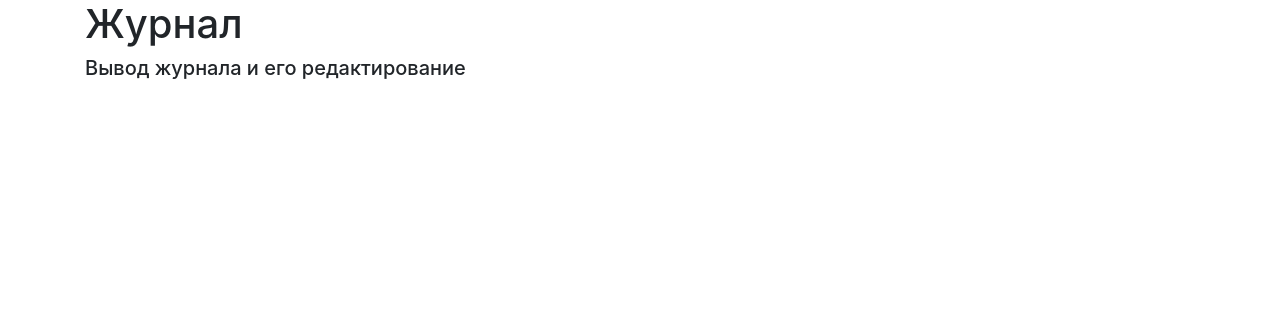
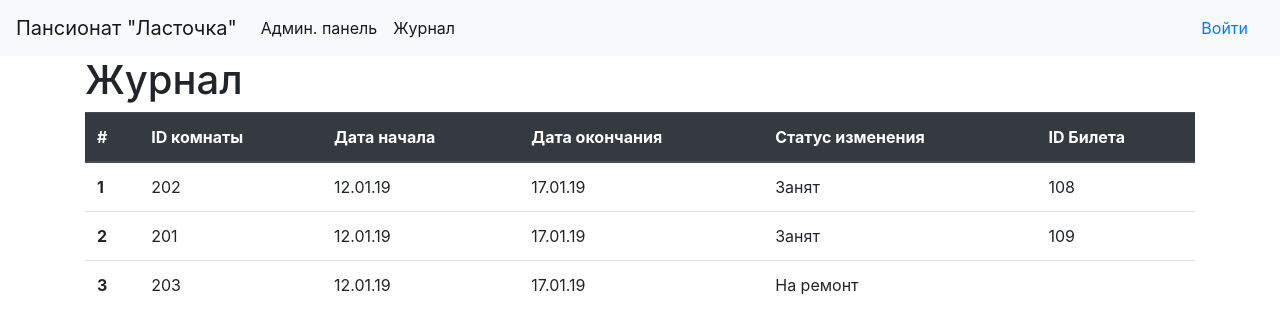
Before and after one commit to N0mi/databaseKurs, a Flask app: page /journal/ in a window 1280 px wide. Shown: the top 334 px of the page. Run offline with Flask 2, Linux system fonts and the light colour scheme; some libraries are stand-ins or nearby versions.

Commit message:
update front

```diff
--- a/flask-website/templates/journal.html
+++ b/flask-website/templates/journal.html
@@ -5,9 +5,63 @@
 	<title>Журнал</title>
 </head>
 <body>
+		<nav class="navbar navbar-expand-lg navbar-light bg-light">
+				<a class="navbar-brand" href="#">Пансионат "Ласточка"</a>
+				<button class="navbar-toggler" type="button" data-toggle="collapse" data-target="#navbarText" aria-controls="navbarText" aria-expanded="false" aria-label="Toggle navigation">
+						<span class="navbar-toggler-icon"></span>
+					  </button>
+					  <div class="collapse navbar-collapse" id="navbarText">
+						<ul class="navbar-nav mr-auto">
+						  <li class="nav-item active">
+							<a class="nav-link" href="#">Админ. панель</a>
+						  </li>
+						  <li class="nav-item active">
+								<a class="nav-link" href="#">Журнал</a>
+						  </li>
+						</ul>
+						<a class="nav-link" href="#">Войти</a>
+					  </div>
+			</nav>
 	<div class="container">
 		<h1>Журнал</h1>
-		<h5>Вывод журнала и его редактирование</h5>
+		<table class="table">
+				<thead class="thead-dark">
+				  <tr>
+					<th scope="col">#</th>
+					<th scope="col">ID комнаты</th>
+					<th scope="col">Дата начала</th>
+					<th scope="col">Дата окончания</th>
+					<th scope="col">Статус изменения</th>
+					<th scope="col">ID Билета</th>
+				  </tr>
+				</thead>
+				<tbody>
+				  <tr>
+					<th scope="row">1</th>
+					<td>202</td>
+					<td>12.01.19</td>
+					<td>17.01.19</td>
+					<td>Занят</td>
+					<td>108</td>
+				  </tr>
+				  <tr>
+					<th scope="row">2</th>
+					<td>201</td>
+					<td>12.01.19</td>
+					<td>17.01.19</td>
+					<td>Занят</td>
+					<td>109</td>
+				  </tr>
+				  <tr>
+					<th scope="row">3</th>
+					<td>203</td>
+					<td>12.01.19</td>
+					<td>17.01.19</td>
+					<td>На ремонт</td>
+					<td></td>
+				  </tr>
+				</tbody>
+			  </table>
 	</div>
 
 	<script src="https://code.jquery.com/jquery-3.3.1.slim.min.js" integrity="sha384-q8i/X+965DzO0rT7abK41JStQIAqVgRVzpbzo5smXKp4YfRvH+8abtTE1Pi6jizo" crossorigin="anonymous"></script>
--- a/flask-website/templates/login.html
+++ b/flask-website/templates/login.html
@@ -47,7 +47,7 @@
 
 		<div class="row">
 			<div class="col">
-			<button type="submit" class="btn btn-block btn-primary">Зарегистрироваться</button>
+			<button type="submit" class="btn btn-outline-secondary">Зарегистрироваться</button>
 			</div>
 			<div class="col">
 			<button type="submit" class="btn btn-block btn-primary">Войти</button>
```
Also changed, not shown: flask-website/templates/adminPanel.html (renamed from flask-website/templates/listRooms.html, +20 -3 lines), flask-website/templates/error404.html (renamed from flask-website/templates/requestTicket.html, +18 -4 lines).
